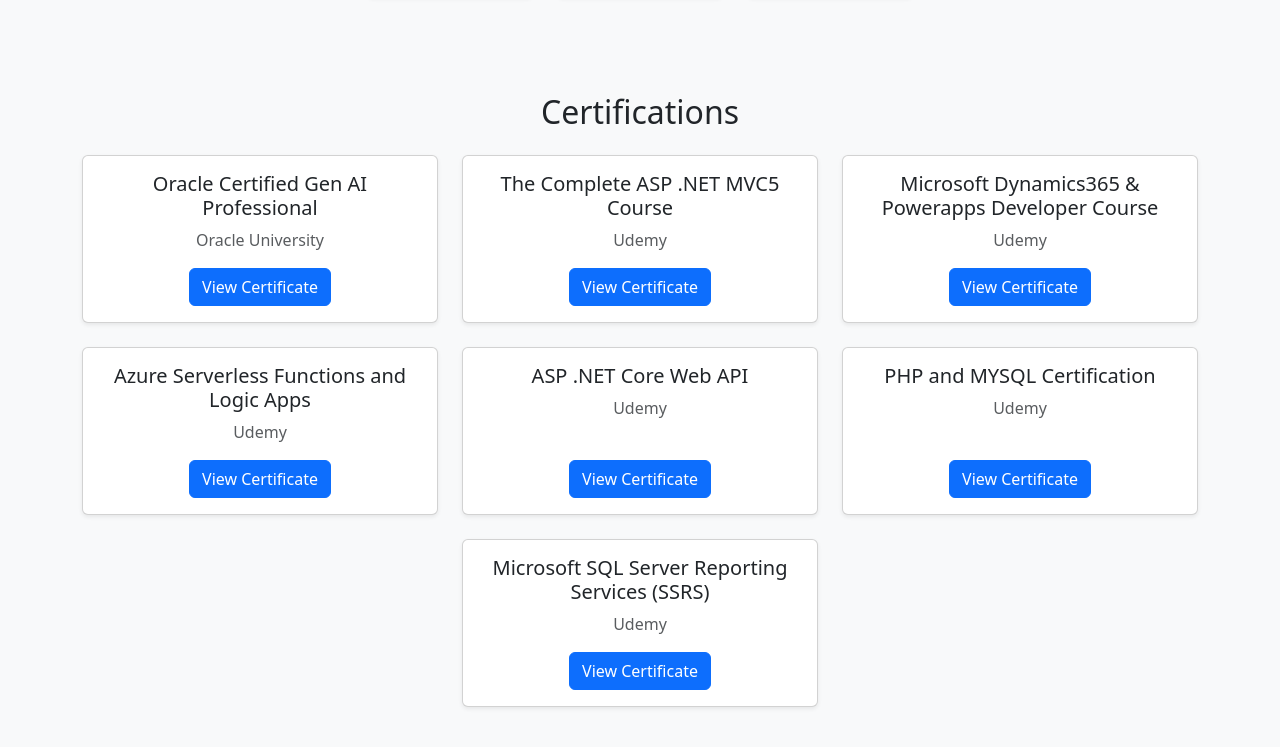
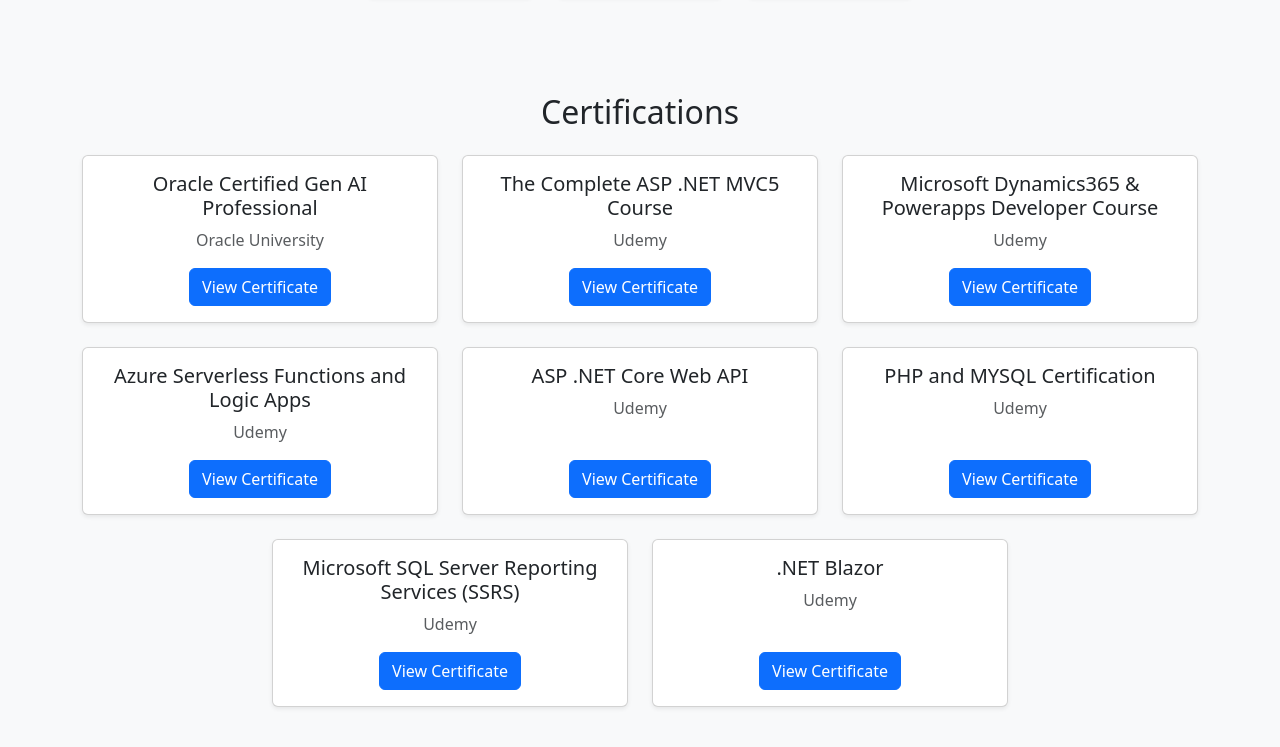
Before and after one commit to KhawajaAbdullah2000/portfolio, a plain HTML site: page index.html in a window 1280 px wide. Shown: the part 2087-2834 px from the top of the page. Drawn offline with nearby package versions, Linux system fonts and the light colour scheme.

Commit message:
added blzor certificate

```diff
--- a/index.html
+++ b/index.html
@@ -454,6 +454,26 @@
                     </div>
                 </div>
 
+                   <!-- Certificate 7 -->
+                <div class="col-md-4 text-center mb-4">
+                    <div class="card shadow-sm p-3 h-100 d-flex flex-column justify-content-between">
+
+                        <div>
+                            <h5 class="card-title mb-2">.NET Blazor</h5>
+                            <p class="card-text text-muted">Udemy</p>
+                        </div>
+
+                        <div class="mt-3 bg-purple">
+                            <button class="btn btn-primary btn-md view-cert-btn" data-bs-toggle="modal"
+                                data-bs-target="#certModal" data-title="Blazor - The Complete Guide .NET 9" data-institute="Udemy"
+                                data-img="assets/blazor_certificate.jpg">
+                                View Certificate
+                            </button>
+                        </div>
+
+                    </div>
+                </div>
+
 
             </div>
         </div>
```
Also changed, not shown: assets/blazor_certificate.jpg (added), 1 other file.
